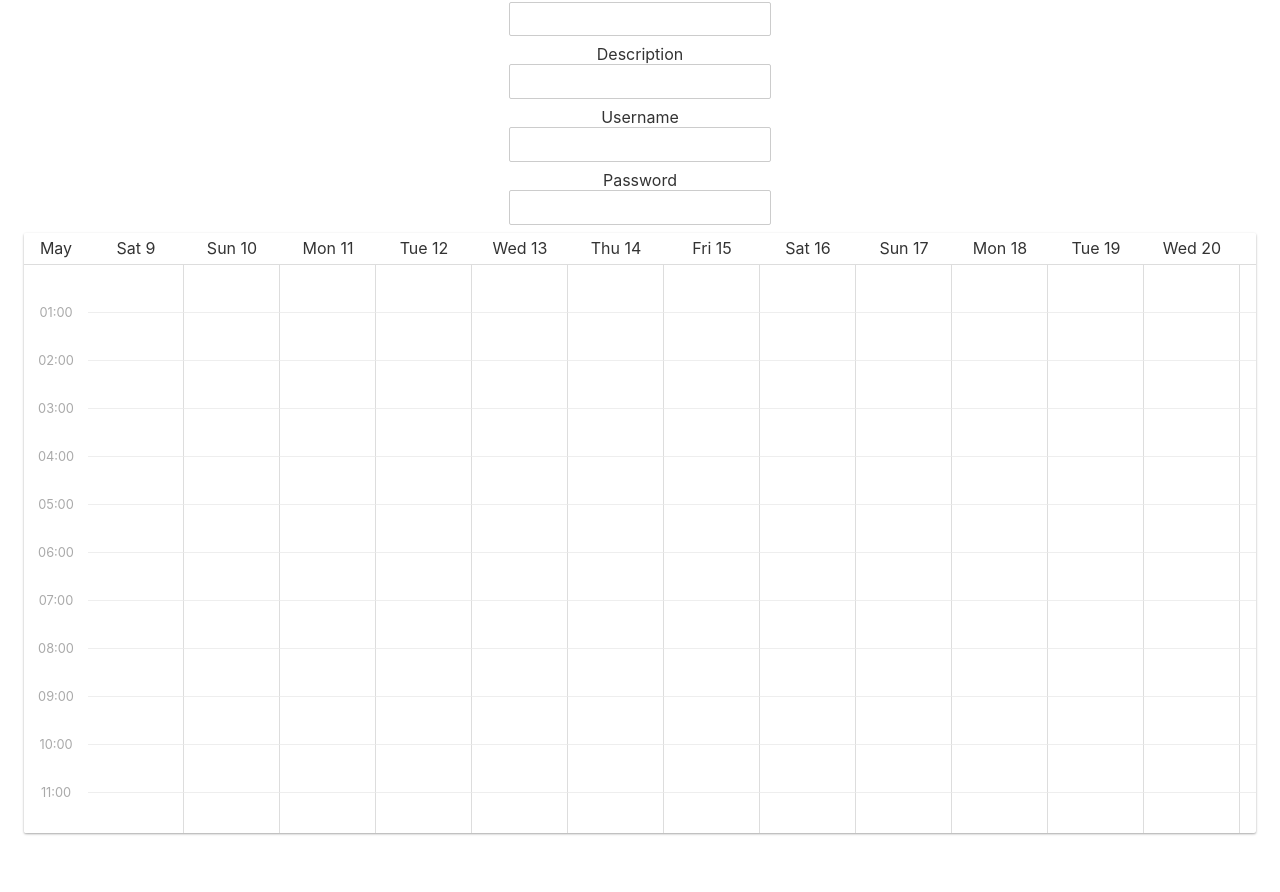
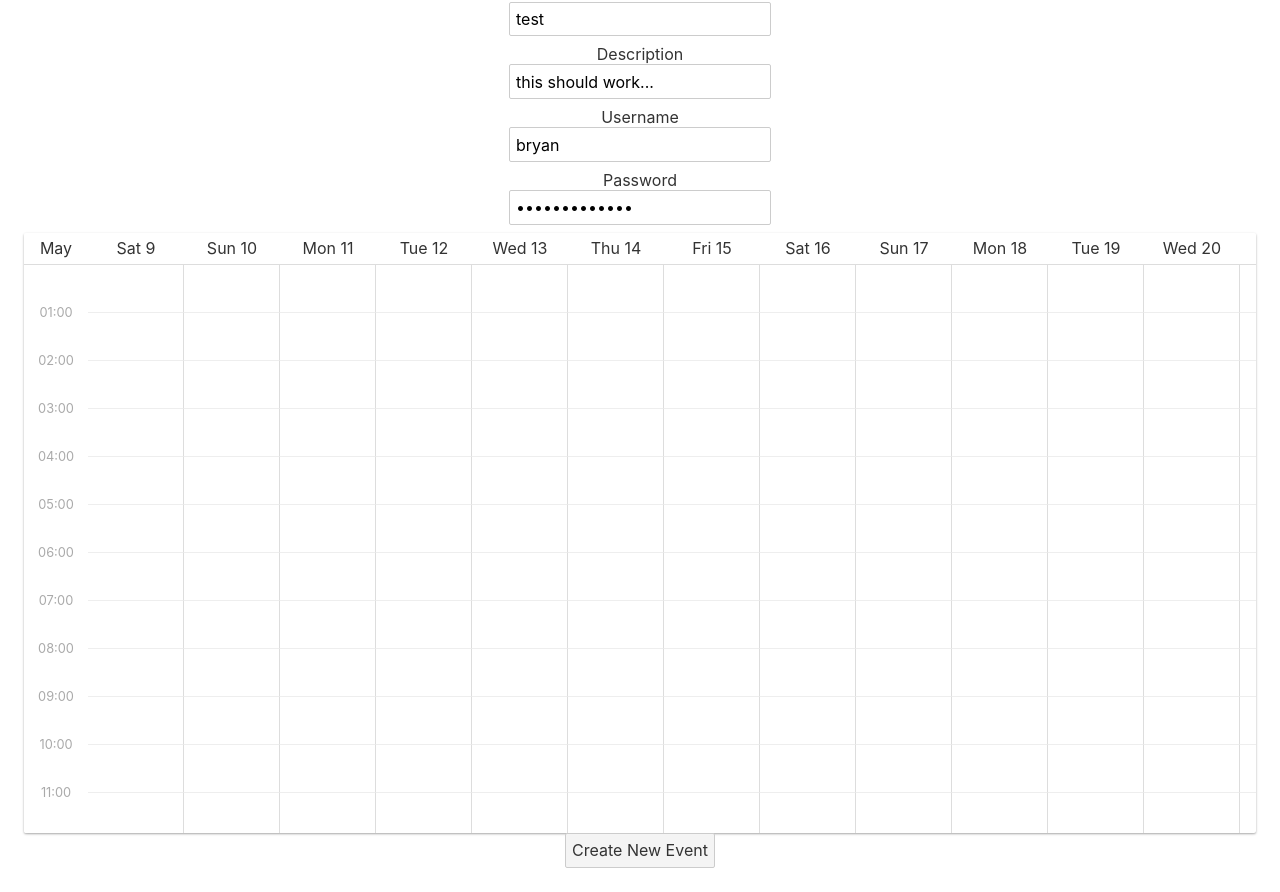
Before and after one commit to bryanmylee/meetwhen-ui, a Svelte app: page / in a window 1280 px wide. Shown: the part 167-1059 px from the top of the page. Before the commit the page ends 1016 px from the top, so only its background shows below. Built offline with nearby package versions, Linux system fonts and the light colour scheme.

Commit message:
Implement POST request to create new event

```diff
--- a/package.json
+++ b/package.json
@@ -17,6 +17,7 @@
   },
   "dependencies": {
     "dayjs": "^1.8.26",
+    "dayjs-plugin-utc": "^0.1.2",
     "sirv-cli": "^0.4.4",
     "svelte-infinite-scroll": "^1.4.0"
   }
--- a/src/components/NewEvent.svelte
+++ b/src/components/NewEvent.svelte
@@ -1,20 +1,52 @@
 <script>
   import { fade } from 'svelte/transition';
+  import dayjs from 'dayjs';
+  import utc from 'dayjs/plugin/utc';
+  dayjs.extend(utc);
 
   import CalendarPicker from './CalendarPicker.svelte';
+
+  let title = 'test';
+  let description = 'this should work...';
+  let username = 'bryan';
+  let password = 'bryanpassword';
+  let selections = [];
+
+  async function createNewEvent() {
+    const body = ({
+      username,
+      password,
+      title,
+      description,
+      eventIntervals: selections.map((selection) => ({
+        start: selection.start.utc().toISOString(),
+        end: selection.end.utc().toISOString(),
+      })),
+    });
+    const response = await (await fetch('https://localhost:5000/new', {
+      method: 'POST',
+      headers: {
+        'Content-Type': 'application/json',
+      },
+      body: JSON.stringify(body),
+    })).json();
+    console.log(body);
+    console.log(response);
+  }
 </script>
 
 <div class="new-event-container" transition:fade>
   <h1>New Event</h1>
   <form>
     <label>Title</label>
-    <input type="text">
+    <input type="text" bind:value={title}>
     <label>Description</label>
-    <input type="text">
+    <input type="text" bind:value={description}>
     <label>Username</label>
-    <input type="text">
+    <input type="text" bind:value={username}>
     <label>Password</label>
-    <input type="password">
+    <input type="password" bind:value={password}>
   </form>
-  <CalendarPicker />
+  <CalendarPicker bind:selections={selections}/>
+  <button on:click={createNewEvent}>Create New Event</button>
 </div>
```
